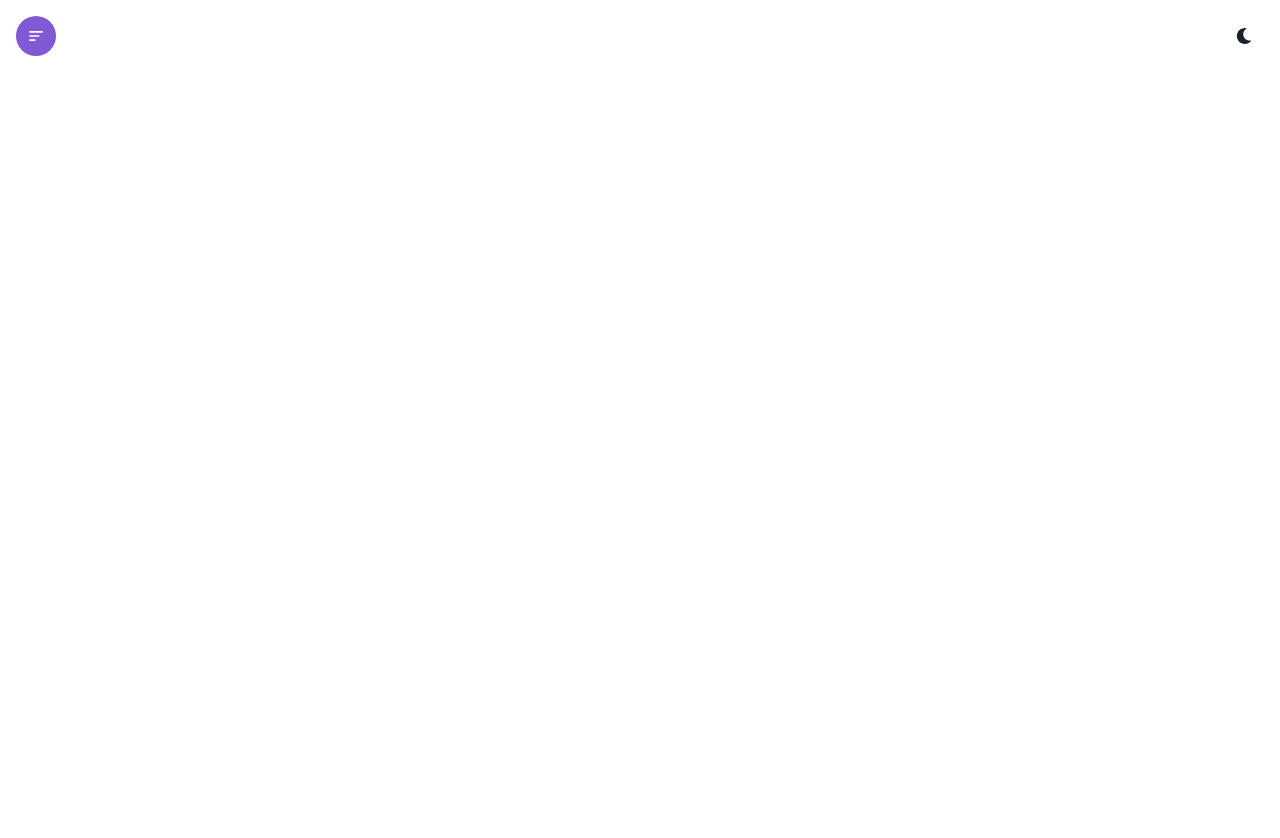
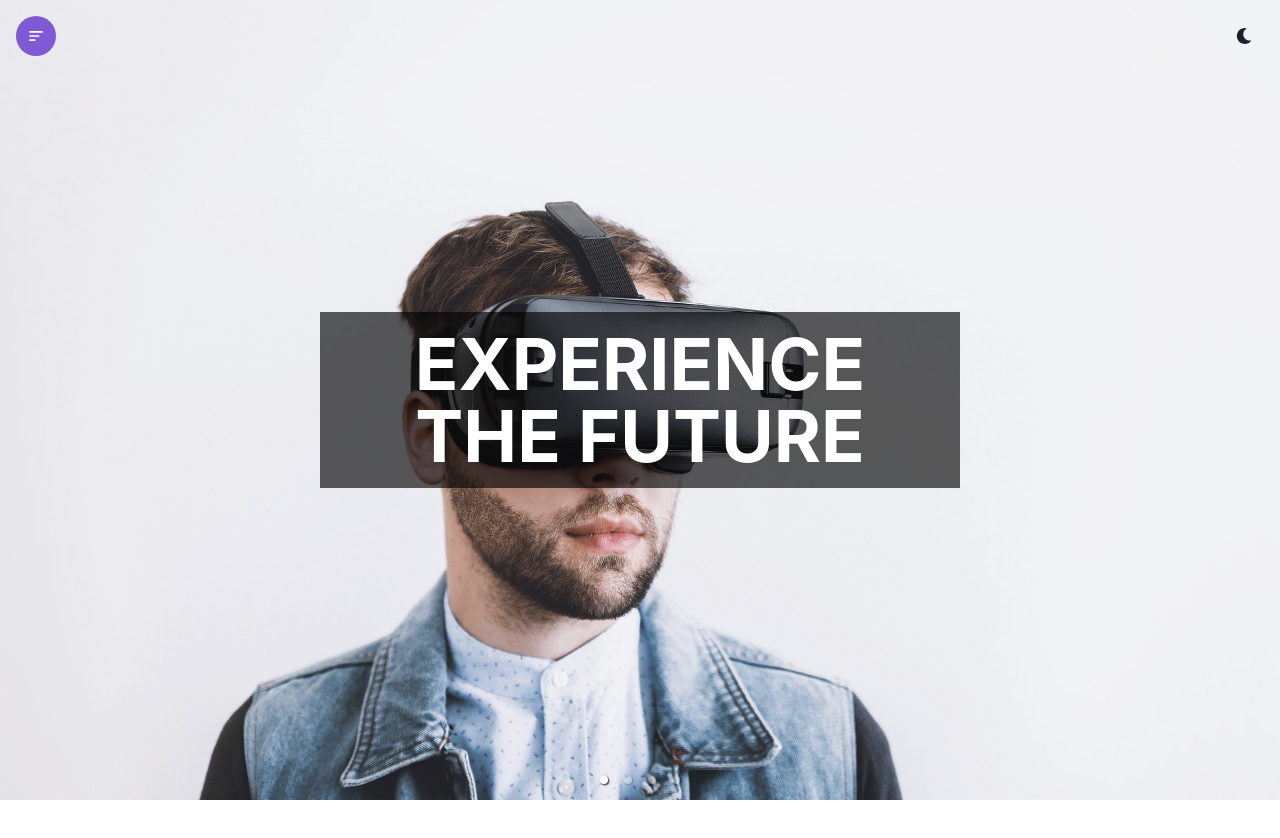
Before and after one commit to YahyaFTW/react_video_app, a React (Create React App) app: page / in a window 1280 px wide. Before the commit this address had no page. Shown: the top 838 px of the page. Before the commit the page ends 800 px from the top, so only its background shows below. Built offline with nearby package versions, Linux system fonts and the light colour scheme.

Commit message:
Carosel Applied in home page

```diff
--- a/src/App.jsx
+++ b/src/App.jsx
@@ -1,11 +1,12 @@
 import {BrowserRouter as Router, Routes, Route} from "react-router-dom"
 import Header from "./components/Header";
+import Home from "./components/Home"
 function App() {
   return (
     <Router>
       <Header />
       <Routes>
-        <Route/>
+        <Route path="/" element={<Home/>} />
       </Routes>
     </Router>
   );
--- a/src/components/Header.jsx
+++ b/src/components/Header.jsx
@@ -21,6 +21,7 @@ const Header = () => {
     <>
       <Button
         pos={'fixed'}
+        zIndex={'overlay'}
         top={'4'}
         left={'4'}
         colorScheme="purple"
--- /dev/null
+++ b/src/components/Home.jsx
@@ -0,0 +1,57 @@
+import React from 'react'
+import { Box, Image, Heading ,Container} from '@chakra-ui/react'
+import { Carousel, } from 'react-responsive-carousel'
+import "react-responsive-carousel/lib/styles/carousel.min.css"
+import img1 from '../assets/1.jpg'
+import img2 from '../assets/2.jpg'
+import img3 from '../assets/3.jpg'
+import img4 from '../assets/4.jpg'
+import img5 from '../assets/5.png'
+
+const headingOptions = {
+    pos: "absolute",
+    left: "50%" ,
+    top:"50%",
+    textTransform:"upperCase",
+    transform:"translate(-50%,-50%)",
+    p:"4",
+    size:"4xl"
+}
+const Home = () => {
+    return (
+        <>
+            <Box>
+
+                <MyCarousel />
+
+                <Container minH={'100vh'} maxW={'container.xl'} p='16'>
+
+                </Container>
+            </Box>
+        </>
+    )
+}
+const MyCarousel = () => (
+    <Carousel autoPlay infiniteLoop interval={1000} showStatus={false} showArrows={false} showThumbs={false}>
+        <Box h={'100vh'} w={'full'} >
+            <Image src={img1} />
+            <Heading bgColor={"blackAlpha.700"} color={"white"} {...headingOptions} >Experience the future</Heading>
+        </Box>
+
+        <Box h={'100vh'} w={'full'}>
+            <Image src={img2} />
+            <Heading bgColor={"whiteAlpha.700"} color={"black"} {...headingOptions}>Future is Gaming</Heading>
+        </Box>
+
+        <Box h={'100vh'} w={'full'}>
+            <Image src={img3} />
+            <Heading bgColor={"whiteAlpha.600"} color={"black"} {...headingOptions}>Gaming is Cool</Heading>
+        </Box>
+
+        <Box h={'100vh'} w={'full'}>
+            <Image src={img4} />
+            <Heading bgColor={"whiteAlpha.600"} color={"black"} {...headingOptions}>Cool is Night</Heading>
+        </Box>
+    </Carousel>
+);
+export default Home
```
